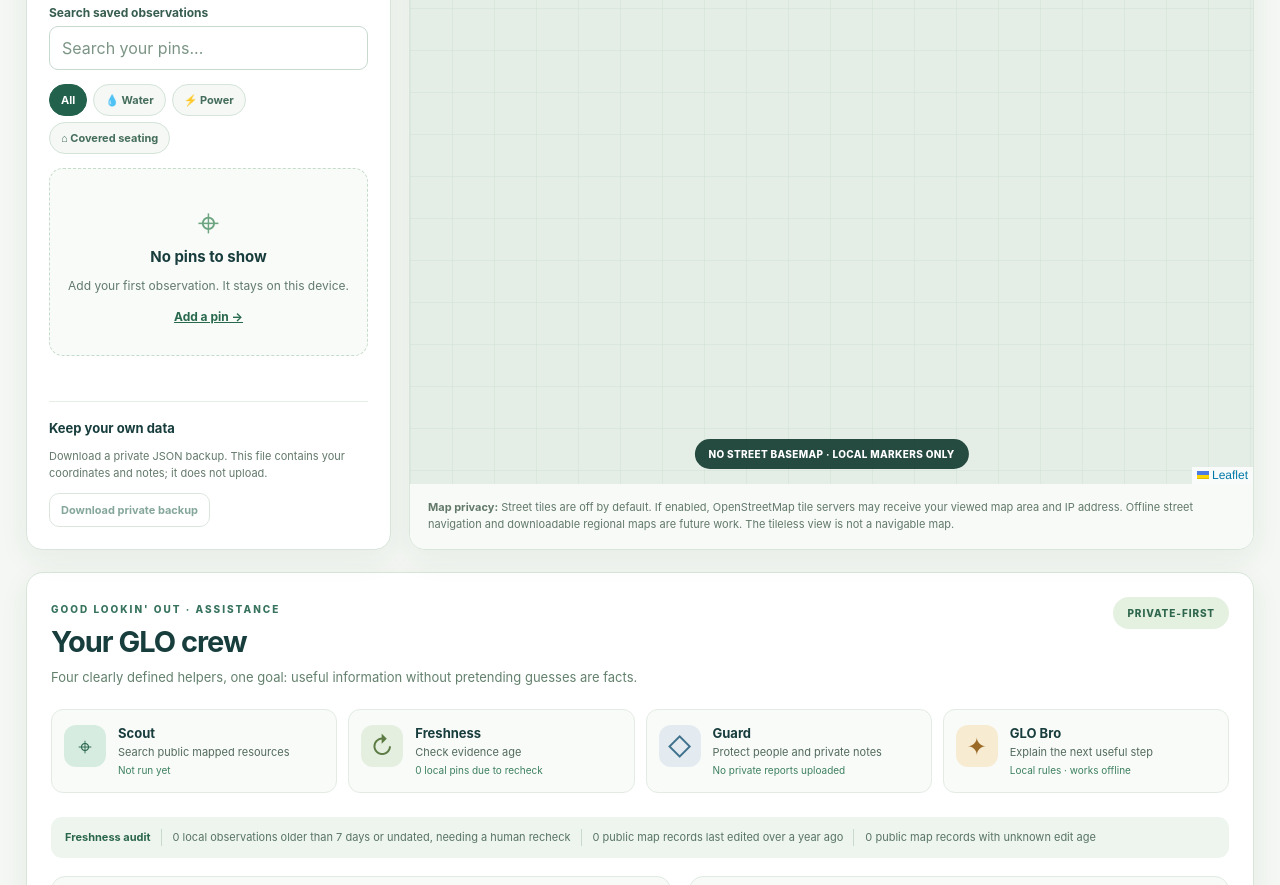
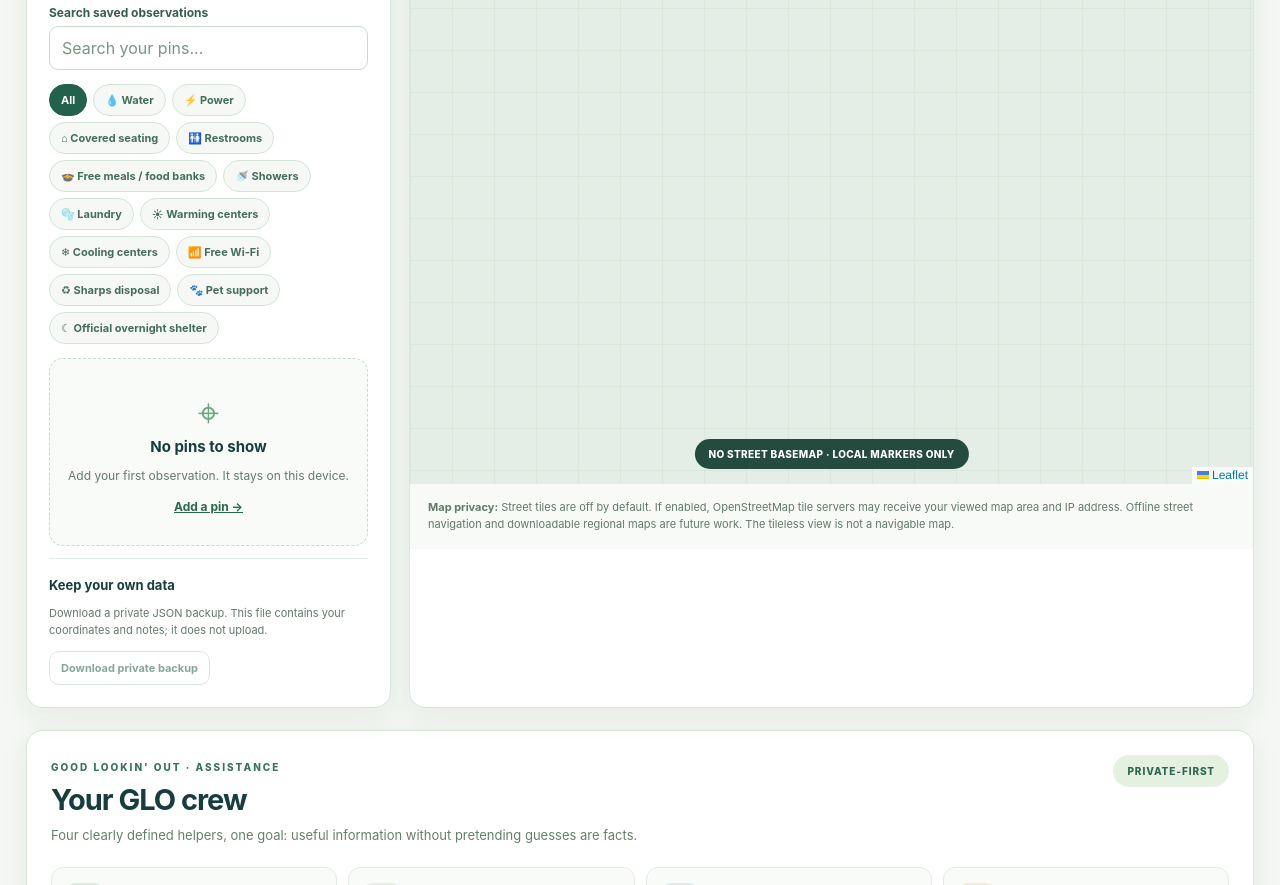
Before and after one commit to MichaelWave369/GLO, a React (Vite) app: page / in a window 1280 px wide. Shown: the part 700-1585 px from the top of the page. Built offline with nearby package versions, Linux system fonts and the light colour scheme.

Commit message:
feat: expand local resource categories and structured observation metadata

```diff
--- a/package.json
+++ b/package.json
@@ -13,7 +13,8 @@
     "leaflet": "1.9.4",
     "react": "18.3.1",
     "react-dom": "18.3.1",
-    "react-leaflet": "4.2.1"
+    "react-leaflet": "4.2.1",
+    "qrcode": "^1.5.4"
   },
   "devDependencies": {
     "@vitejs/plugin-react": "4.3.4",
--- a/src/domain.js
+++ b/src/domain.js
@@ -1,7 +1,17 @@
 export const CATEGORIES = Object.freeze({
   water: { label: 'Water', icon: '💧', description: 'Drinking fountains and refill points' },
   power: { label: 'Power', icon: '⚡', description: 'Public phone charging and accessible outlets' },
-  shelter: { label: 'Covered seating', icon: '⌂', description: 'Sheltered seating without a purchase requirement' }
+  shelter: { label: 'Covered seating', icon: '⌂', description: 'Sheltered seating without a purchase requirement' },
+  restroom: { label: 'Restrooms', icon: '🚻', description: 'Public bathrooms and toilet facilities' },
+  food: { label: 'Free meals / food banks', icon: '🍲', description: 'Official meal programs or food assistance, not discarded food' },
+  shower: { label: 'Showers', icon: '🚿', description: 'Public and nonprofit showers' },
+  laundry: { label: 'Laundry', icon: '🫧', description: 'Public and nonprofit laundry resources' },
+  warming: { label: 'Warming centers', icon: '☀', description: 'Organized public warming locations' },
+  cooling: { label: 'Cooling centers', icon: '❄', description: 'Organized public cooling locations' },
+  wifi: { label: 'Free Wi-Fi', icon: '📶', description: 'Public connectivity' },
+  sharps: { label: 'Sharps disposal', icon: '♻', description: 'Designated public sharps disposal locations' },
+  pet_support: { label: 'Pet support', icon: '🐾', description: 'Pet-friendly resource and support programs' },
+  overnight: { label: 'Official overnight shelter', icon: '☾', description: 'Officially organized overnight shelter programs, never personal sleeping spots' }
 })
 
 export const PILOT_CENTER = Object.freeze({ lat: 40.986, lon: -75.194 })
@@ -30,11 +40,18 @@ export function normalizeReport(input, clock = new Date()) {
   if (note.length > 400) throw new Error('Notes must be 400 characters or fewer.')
   if (!validCoordinates(lat, lon)) throw new Error('Select a valid location on the map.')
   if (!Number.isFinite(clock.getTime())) throw new Error('Invalid observation time.')
+  const visitStatus = ['working', 'not_working', 'unknown'].includes(input.visitStatus) ? input.visitStatus : 'unknown'
+  const reportedHours = String(input.reportedHours || '').trim()
+  if (reportedHours.length > 100) throw new Error('Reported hours must be 100 characters or fewer.')
+  const allowed = ['yes', 'no', 'unknown']
+  const accessibility = Object.fromEntries(['wheelchair','stepFree','idRequired','petsAllowed'].map(key => [key, allowed.includes(input.accessibility?.[key]) ? input.accessibility[key] : 'unknown']))
   return {
     id: crypto.randomUUID(),
     schemaVersion: 1,
     category, title, note, lat, lon,
     observedAt: clock.toISOString(),
+    lastSeenWorkingAt: visitStatus === 'working' ? clock.toISOString() : null,
+    visitStatus, reportedHours, accessibility,
     provenance: 'self-reported',
     condition: 'not-verified',
     visibility: 'device-only'
--- a/src/main.jsx
+++ b/src/main.jsx
@@ -3,6 +3,7 @@ import { createRoot } from 'react-dom/client'
 import 'leaflet/dist/leaflet.css'
 import './styles.css'
 import './agentDock.css'
+import './fieldKit.css'
 import App from './App.jsx'
 
 createRoot(document.getElementById('root')).render(
--- a/src/storage.js
+++ b/src/storage.js
@@ -43,3 +43,9 @@ export function saveReport(report) {
 export function removeReport(id) {
   return transact('readwrite', (table) => table.delete(id))
 }
+
+
+// Clear only GLO Pin's report table, not unrelated apps on the shared Pages origin.
+export function clearAllReports() {
+  return transact('readwrite', (table) => table.clear())
+}
```
Also changed, not shown: 1 other file (tests, documents, lock files or other folders).
